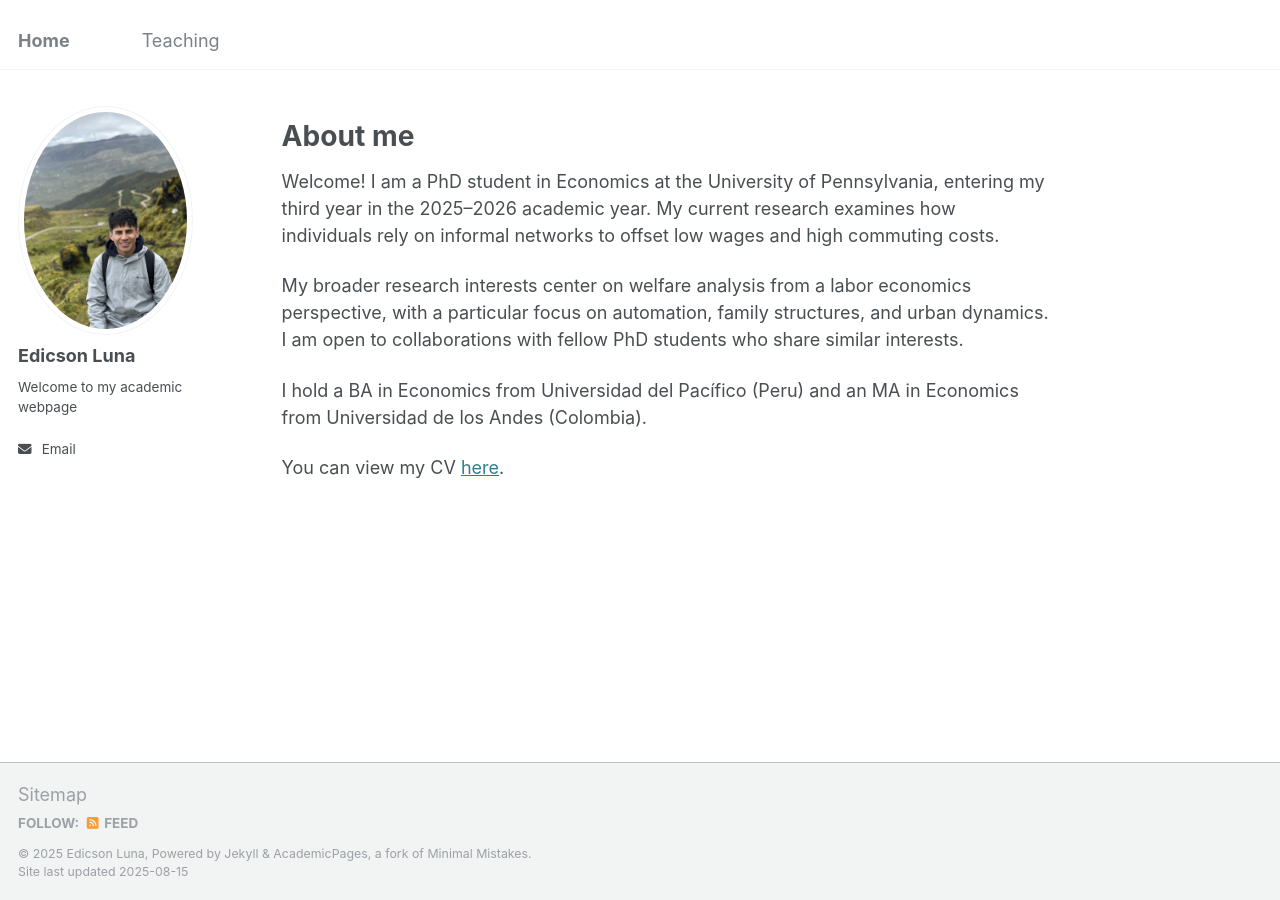
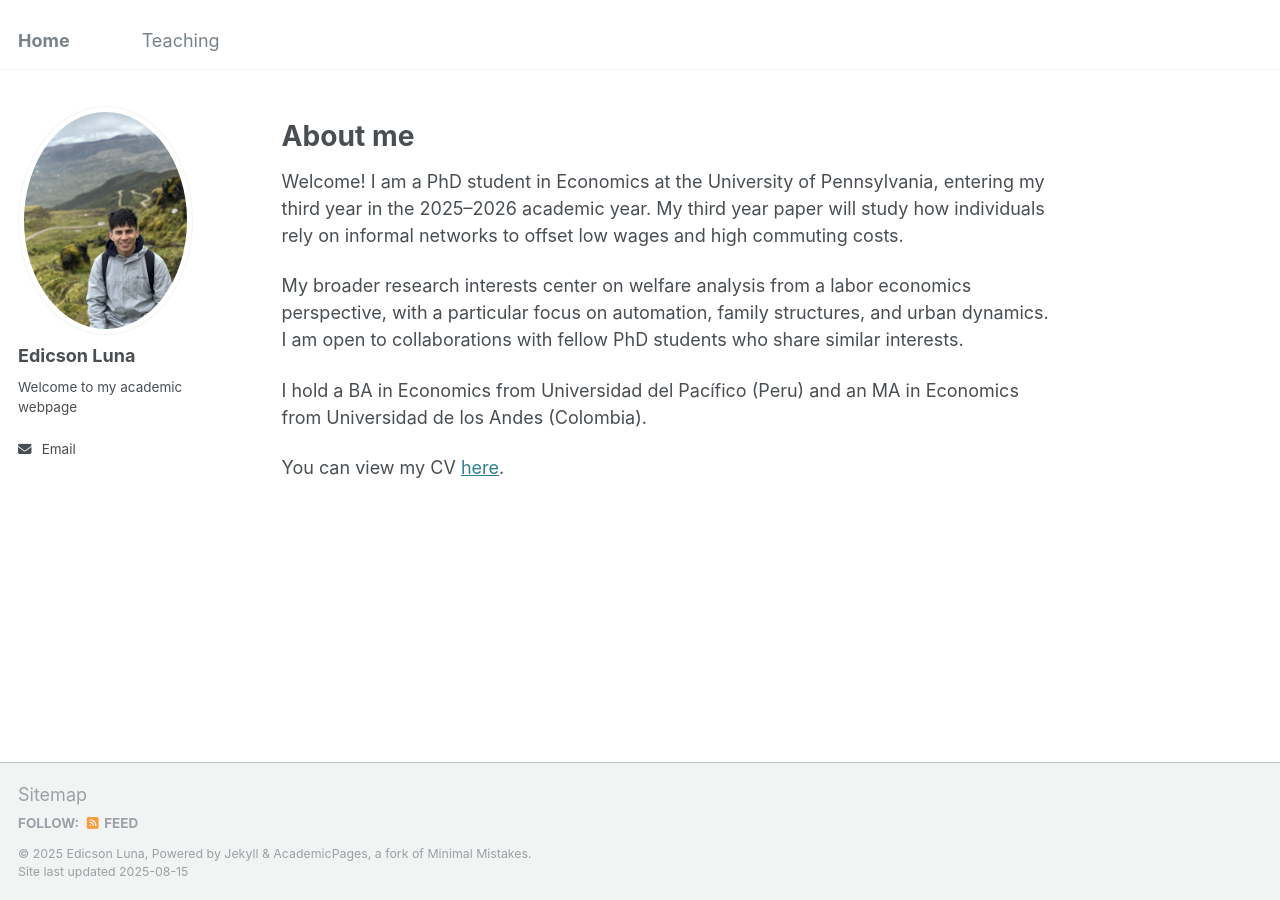
Before and after one commit to edicsonluna/edicsonluna.github.io, a Jekyll site: the page built from _pages/about.md, in a window 1280 px wide. Built offline with Jekyll 4.4.1, drawn with Linux system fonts in a browser that asks for light colours.

Commit message:
Update about.md

```diff
--- a/_pages/about.md
+++ b/_pages/about.md
@@ -11,7 +11,7 @@ redirect_from:
 About me
 ======
 
-Welcome! I am a PhD student in Economics at the University of Pennsylvania, entering my third year in the 2025–2026 academic year. My current research examines how individuals rely on informal networks to offset low wages and high commuting costs.
+Welcome! I am a PhD student in Economics at the University of Pennsylvania, entering my third year in the 2025–2026 academic year. My third year paper will study how individuals rely on informal networks to offset low wages and high commuting costs.
 
 My broader research interests center on welfare analysis from a labor economics perspective, with a particular focus on automation, family structures, and urban dynamics. I am open to collaborations with fellow PhD students who share similar interests.
 
```
